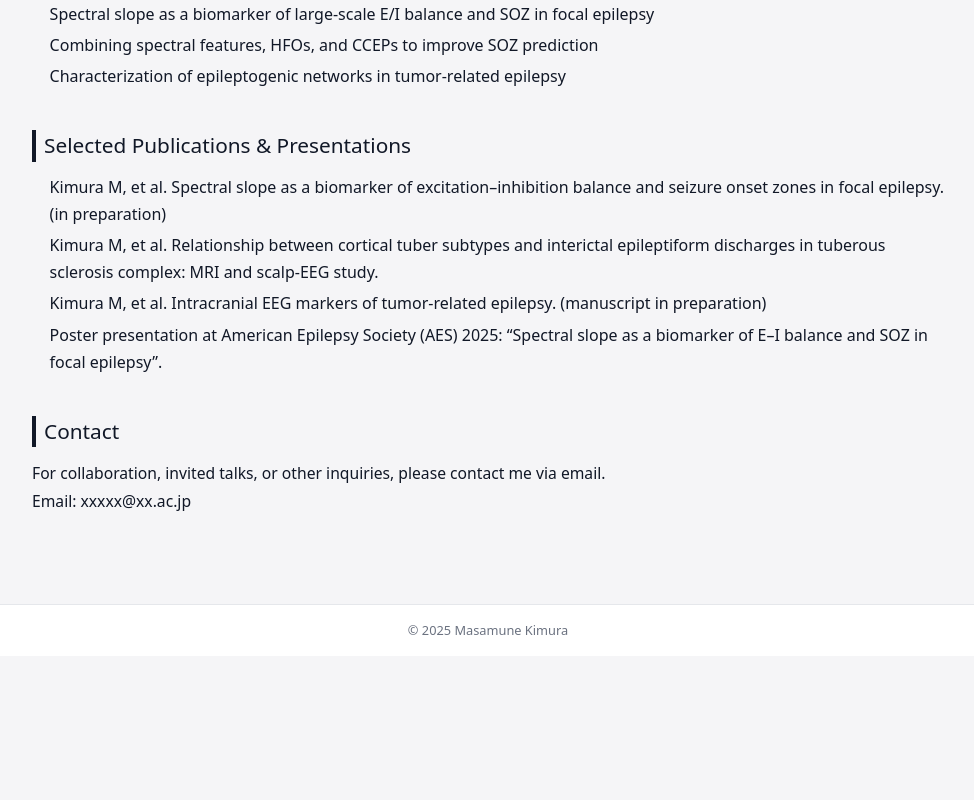
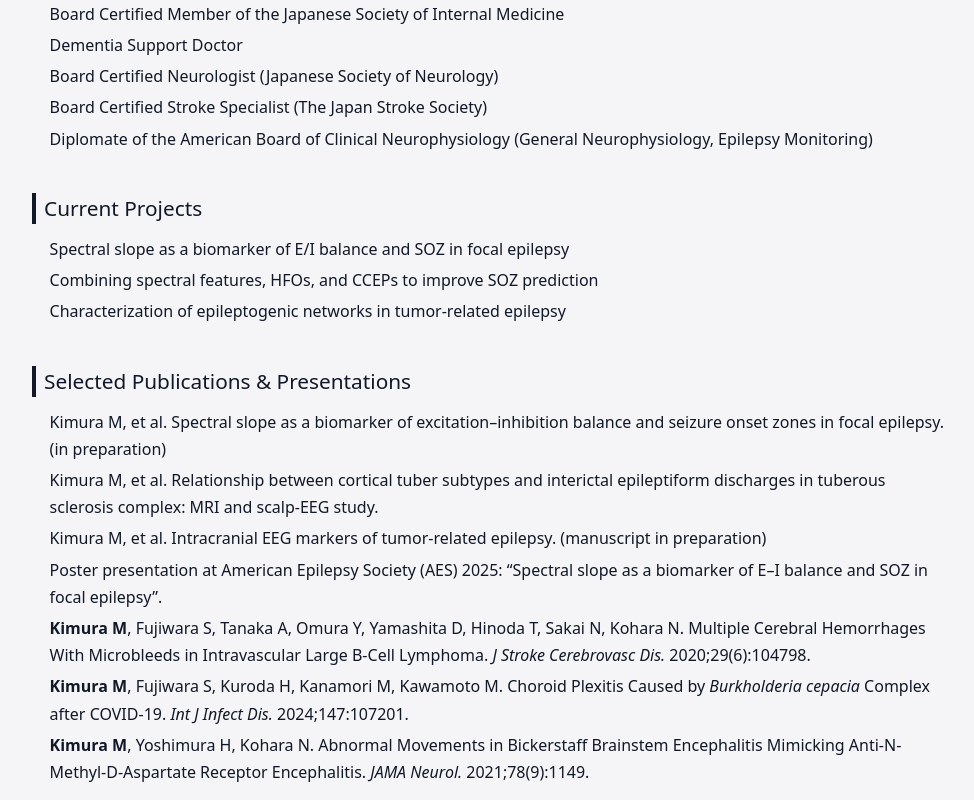
Before and after one commit to masamune-kimura/personal-website, a Next.js app: page /en in a window 1280 px wide. Shown: the part 1140-1940 px from the top of the page, without its empty margins (152-1126 px from the left). Before the commit the page ends 1796 px from the top, so only its background shows below. Built offline with nearby package versions, Linux system fonts and the light colour scheme.

Commit message:
Update xxx

```diff
--- a/app/en/page.tsx
+++ b/app/en/page.tsx
@@ -51,11 +51,26 @@ export default function EnglishHome() {
         </ul>
       </section>
 
+      {/* 追加したセクション */}
+      <section className="section">
+        <h2>Board Certifications</h2>
+        <ul>
+          <li>Board Certified Member of the Japanese Society of Internal Medicine</li>
+          <li>Dementia Support Doctor</li>
+          <li>Board Certified Neurologist (Japanese Society of Neurology)</li>
+          <li>Board Certified Stroke Specialist (The Japan Stroke Society)</li>
+          <li>
+            Diplomate of the American Board of Clinical Neurophysiology
+            (General Neurophysiology, Epilepsy Monitoring)
+          </li>
+        </ul>
+      </section>
+
       <section className="section">
         <h2>Current Projects</h2>
         <ul>
           <li>
-            Spectral slope as a biomarker of large-scale E/I balance and SOZ in
+            Spectral slope as a biomarker of E/I balance and SOZ in
             focal epilepsy
           </li>
           <li>
@@ -90,6 +105,21 @@ export default function EnglishHome() {
             Poster presentation at American Epilepsy Society (AES) 2025: “Spectral
             slope as a biomarker of E–I balance and SOZ in focal epilepsy”.
           </li>
+          <li>
+            <strong>Kimura M</strong>, Fujiwara S, Tanaka A, Omura Y, Yamashita D, Hinoda T, Sakai N, Kohara N.
+            Multiple Cerebral Hemorrhages With Microbleeds in Intravascular Large B-Cell
+            Lymphoma. <em>J Stroke Cerebrovasc Dis.</em> 2020;29(6):104798.
+          </li>
+          <li>
+            <strong>Kimura M</strong>, Fujiwara S, Kuroda H, Kanamori M, Kawamoto M. Choroid Plexitis Caused by
+            <em> Burkholderia cepacia</em> Complex after COVID-19.
+            <em> Int J Infect Dis.</em> 2024;147:107201.
+          </li>
+          <li>
+            <strong>Kimura M</strong>, Yoshimura H, Kohara N. Abnormal Movements in Bickerstaff Brainstem
+            Encephalitis Mimicking Anti-N-Methyl-D-Aspartate Receptor Encephalitis.
+            <em> JAMA Neurol.</em> 2021;78(9):1149.
+          </li>
         </ul>
       </section>
 
@@ -101,7 +131,7 @@ export default function EnglishHome() {
         </p>
         <p>
           Email:{" "}
-          <a href="mailto:xxxxx@xx.ac.jp">xxxxx@xx.ac.jp</a>
+          <a href="mailto:sumthing1004@gmail.com">xxxxx@xx.ac.jp</a>
         </p>
       </section>
     </>
```
